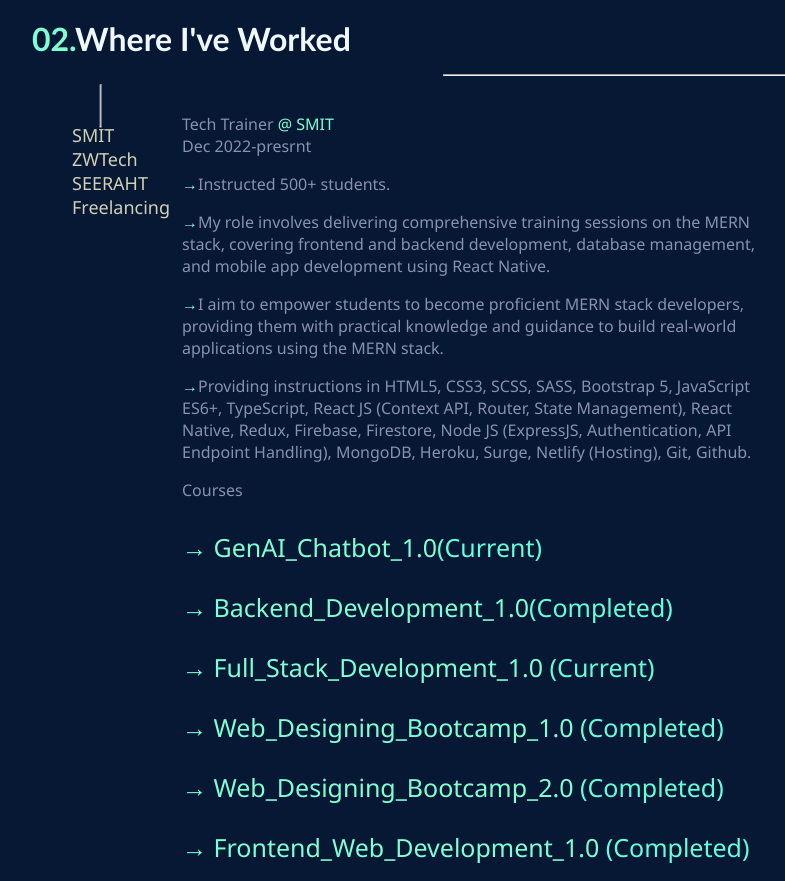
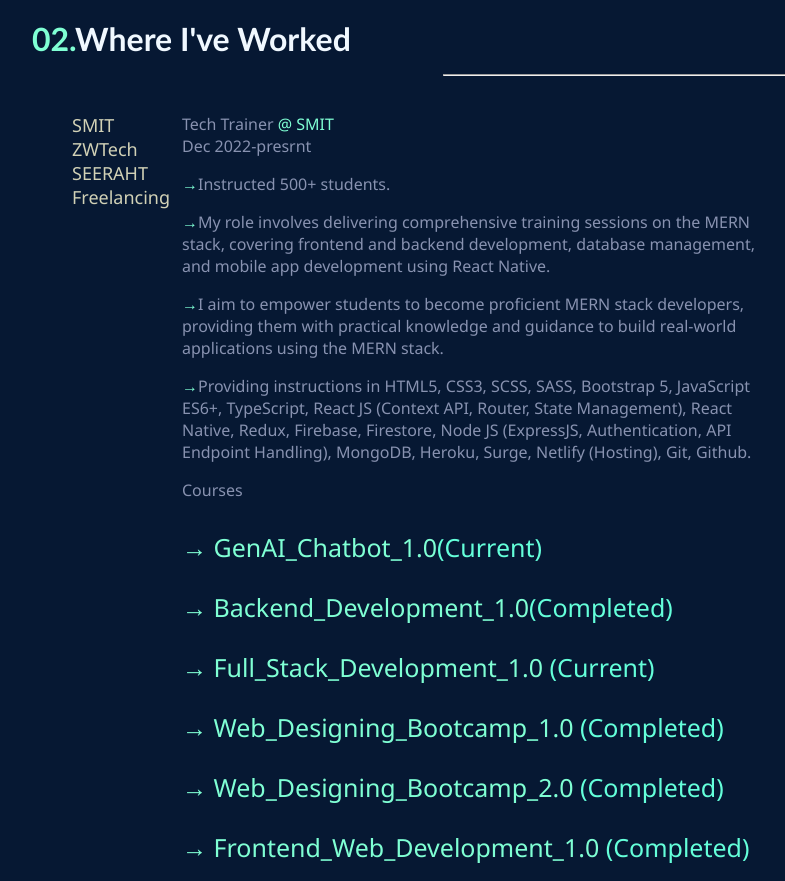
Before and after one commit to MianU786/Smit-AI-Chatbot, a plain HTML site: page Assignment 05/index.html in a window 1280 px wide. Shown: the part 1650-2531 px from the top of the page, without its empty margins (32-817 px from the left). Drawn offline with Linux system fonts and the light colour scheme.

Commit message:
pushing assign 5

```diff
--- a/Assignment 05/css/style.css
+++ b/Assignment 05/css/style.css
@@ -1,3 +1,5 @@
+
+  @media only screen and (min-width: 768px) {
                       /* Whole Body*/
 body{
     background-color: rgb(6, 24, 51);
@@ -110,10 +112,6 @@ div .img a:hover{
 }
 .ListAbout{
     display: inline-block;;
-}
-.ListAbout hr{
-    transform: rotate(90deg);
-    color: #8892b0;
 }
 .ListAbout ul li{
     text-decoration: none;
@@ -332,3 +330,4 @@ div .img6 a:hover{
 #twitter-icon:hover {
     color: #64ffda; /* Change to your desired hover color */
 }
+  }
--- a/Assignment 05/index.html
+++ b/Assignment 05/index.html
@@ -102,7 +102,6 @@
     <div id="work-section">
         <h1><span>02.</span>Where I've Worked<hr></h1>
         <div class="ListAbout">
-            <hr>
             <ul>
                 <li> <a href=""> SMIT</a></li>
                 <li> <a href=""> ZWTech</a></li>
```
